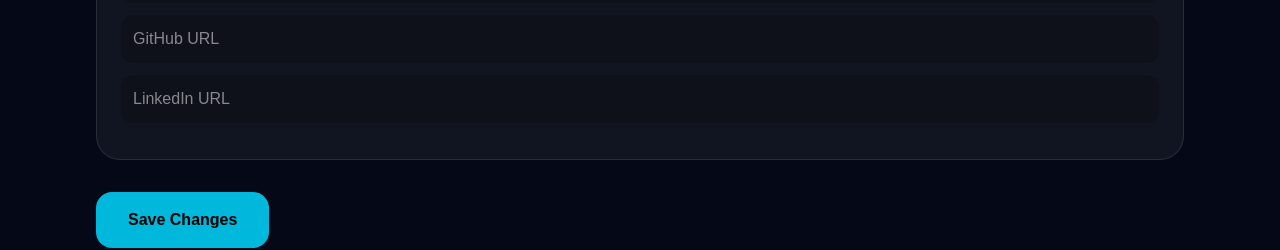
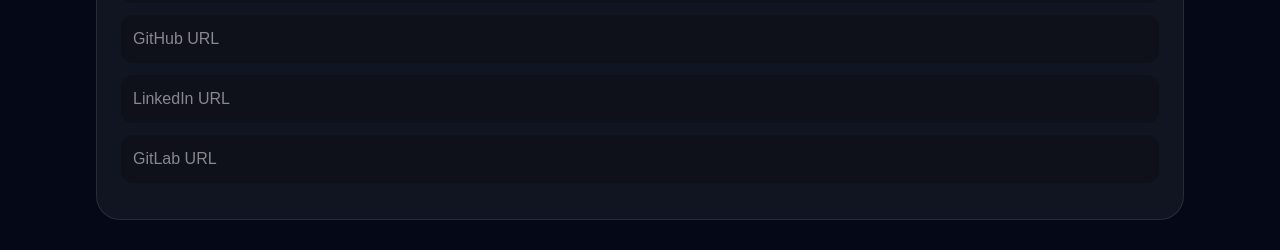
Before and after one commit to susa2003/portfolio-cms, a React app in the folder frontend/: page /admin/dashboard in a window 1280 px wide. Shown: the part 1500-1750 px from the top of the page. Built offline with nearby package versions, Linux system fonts and the light colour scheme; no server answers; sample sign-in values are in the browser's storage; the HTML template or start-up script is replaced by a standard one.

Commit message:
gitlab add

```diff
--- a/frontend/src/pages/Dashboard.jsx
+++ b/frontend/src/pages/Dashboard.jsx
@@ -46,6 +46,7 @@
       location: "",
       github: "",
       linkedin: "",
+       gitlab: "",
     },
   });
 
@@ -440,6 +441,20 @@
       },
     })
   }
+/>
+      <input
+  className="w-full mb-3 p-3 rounded-xl bg-black/20"
+  value={portfolio.contact.gitlab || ""}
+  placeholder="GitLab URL"
+  onChange={(e) =>
+    setPortfolio({
+      ...portfolio,
+      contact: {
+        ...portfolio.contact,
+        gitlab: e.target.value,
+      },
+    })
+  }
 /></div>
       <button
         onClick={savePortfolio}
```
